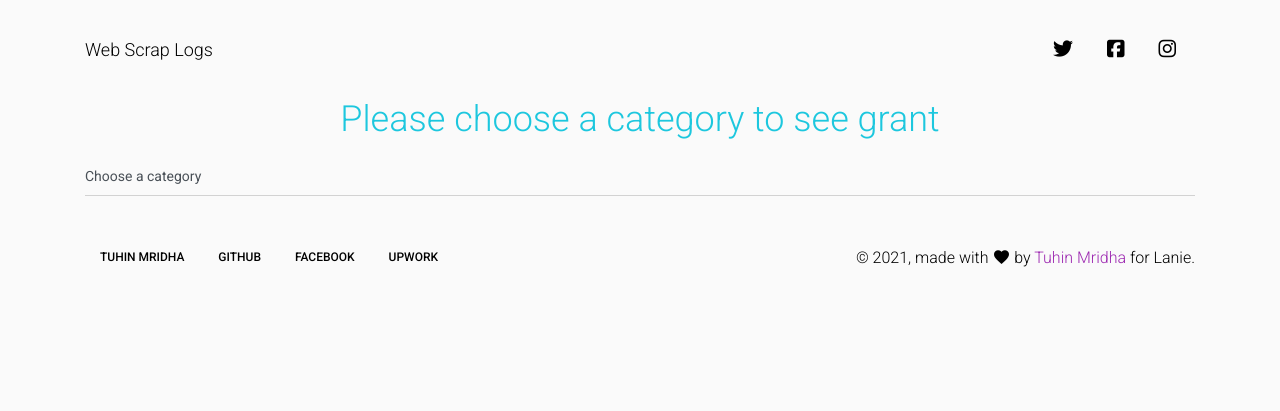
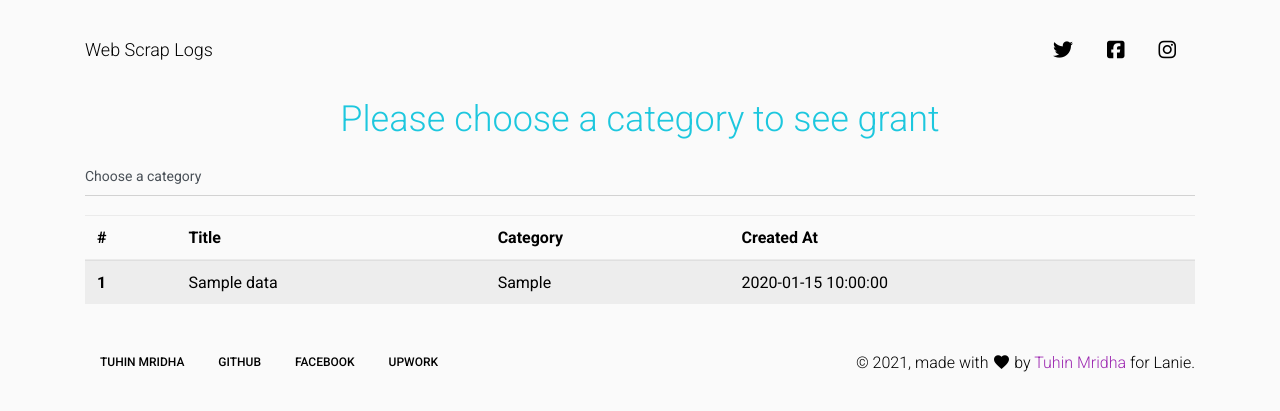
Before and after one commit to mxTuhin/WebScrap-01, a PHP site: page / in a window 1280 px wide. Shown: the top 411 px of the page. Run offline with PHP 8.4, Linux system fonts and the light colour scheme; tables that the repository leaves empty or names only in its code hold one stand-in row (values such as "Sample post"); style sheets or scripts are compiled from the project's sources; some libraries are stand-ins or nearby versions.

Commit message:
Completed Till Fetch Grants

```diff
--- a/assets/js/material-kit.js
+++ b/assets/js/material-kit.js
@@ -252,4 +252,4 @@ var BrowserDetect = {
 
 };
 
-var better_browser = '<div class="container"><div class="better-browser row"><div class="col-md-2"></div><div class="col-md-8"><h3>We are sorry but it looks like your Browser doesn\'t support our website Features. In order to get the full experience please download a new version of your favourite browser.</h3></div><div class="col-md-2"></div><br><div class="col-md-4"><a href="https://www.mozilla.org/ro/firefox/new/" class="btn btn-warning">Mozilla</a><br></div><div class="col-md-4"><a href="https://www.google.com/chrome/browser/desktop/index.html" class="btn ">Chrome</a><br></div><div class="col-md-4"><a href="http://windows.microsoft.com/en-us/internet-explorer/ie-11-worldwide-languages" class="btn">Internet Explorer</a><br></div><br><br><h4>Thank you!</h4></div></div>';
+var better_browser = '<div class="container"><div class="better-browser row"><div class="col-md-2"></div><div class="col-md-8"><h3>We are sorry but it looks like your Browser doesn\'t support our website Features. In order to get the full experience please download a new version of your favourite browser.</h3></div><div class="col-md-2"></div><br><div class="col-md-4"><a href="https://www.mozilla.org/ro/firefox/new/" class="btn btn-warning">Mozilla</a><br></div><div class="col-md-4"><a href="https://www.google.com/chrome/browser/desktop/index.php" class="btn ">Chrome</a><br></div><div class="col-md-4"><a href="http://windows.microsoft.com/en-us/internet-explorer/ie-11-worldwide-languages" class="btn">Internet Explorer</a><br></div><br><br><h4>Thank you!</h4></div></div>';
--- a/assets/scss/material-kit/_misc.scss
+++ b/assets/scss/material-kit/_misc.scss
@@ -96,7 +96,7 @@ label{
   }
 }
 
-// style for index.html (free version)
+// style for index.php (free version)
 
 .section-signup{
   .card-signup{
--- /dev/null
+++ b/config/dbConfig.php
@@ -0,0 +1,11 @@
+<?php
+
+    $server_address = "localhost";              	//If you connecting remotely to this database you need to set the hostname of your server and you need to allow access to your ip from server
+    $database_name = "tuhinmri_webscrap";   	    //Set your database name
+    $username = "root";		    //Set your database username
+    $password = "";		    //Set database password
+
+    // Create connection
+    $db = new mysqli($server_address, $username, $password, $database_name);
+
+?>
--- a/index.html
+++ b/index.php
@@ -11,7 +11,9 @@ Coded by Creative Tim
 =========================================================
 
 The above copyright notice and this permission notice shall be included in all copies or substantial portions of the Software. -->
-<!DOCTYPE html>
+<?php
+include('config/dbConfig.php');
+?>
 <html lang="en">
 
 <head>
@@ -72,7 +74,7 @@ The above copyright notice and this permission notice shall be included in all c
     <br>
     <h2 style="color: #1dc7de">Please choose a category to see grant</h2>
     <form>
-      <select class="form-control" id="category">
+      <select onchange="fetch_grant()" class="form-control" id="category">
         <option value="NotSelected" disabled selected>Choose a category</option>
         <option value="LGBTQ+">LGBTQ+</option>
         <option value="Women">Women</option>
@@ -81,26 +83,63 @@ The above copyright notice and this permission notice shall be included in all c
       </select>
     </form>
   </div>
-  <div class="modal fade" id="myModal" tabindex="-1" role="dialog">
+  <div class="container">
+    <table class="table table-striped">
+      <thead>
+      <tr>
+        <th scope="col">#</th>
+        <th scope="col">Title</th>
+        <th scope="col">Category</th>
+        <th scope="col">Created At</th>
+      </tr>
+      </thead>
+      <tbody id="grant_list">
+              <?php
+                    $sql = "SELECT * FROM data";
+                    $resultMember = mysqli_query($db, $sql);
+                    $i = 1;
+                    while($data = mysqli_fetch_assoc($resultMember)){
+                ?>
+                        <tr onclick="show_info('<?php echo $data['title'] ?>', '<?php echo $data['category'] ?>', ' <?php echo mysqli_real_escape_string($db, $data['text']) ?>')" data-toggle="modal" data-target="#rowInfoViewer">
+                            <th scope="row"><?php echo $i ?></th>
+                            <td><?php echo $data['title'] ?></td>
+                            <td><?php echo $data['category'] ?></td>
+                            <td><?php echo $data['created_at'] ?></td>
+                        </tr>
+
+              <?php
+                    }
+              ?>
+
+      </tbody>
+    </table>
+
+  </div>
+
+  <!-- Modal -->
+  <div class="modal fade" id="rowInfoViewer" tabindex="-1" role="dialog" aria-labelledby="exampleModalCenterTitle" aria-hidden="true">
       <div class="modal-dialog modal-dialog-centered" role="document">
           <div class="modal-content">
               <div class="modal-header">
-          <h5 class="modal-title">Modal title</h5>
+                  <h5  class="modal-title" id="exampleModalLongTitle"> <span class="text-info" id="modal_title"> Default Title </span> <small> <span class="text-warning" id="modal_category">(Default Category)</span> </small> </h5>
+
                   <button type="button" class="close" data-dismiss="modal" aria-label="Close">
-            <i class="material-icons">clear</i>
+                      <span aria-hidden="true">&times;</span>
                   </button>
               </div>
               <div class="modal-body">
-          <p>Far far away, behind the word mountains, far from the countries Vokalia and Consonantia, there live the blind texts. Separated they live in Bookmarksgrove right at the coast of the Semantics, a large language ocean. A small river named Duden flows by their place and supplies it with the necessary regelialia. It is a paradisematic country, in which roasted parts of sentences fly into your mouth. Even the all-powerful Pointing has no control about the blind texts it is an almost unorthographic life One day however a small line of blind text by the name of Lorem Ipsum decided to leave for the far World of Grammar.
-          </p>
+                  <p class="text-primary" id="modal_text">Default Text</p>
+
               </div>
               <div class="modal-footer">
-          <button type="button" class="btn btn-link">Nice Button</button>
-          <button type="button" class="btn btn-danger btn-link" data-dismiss="modal">Close</button>
+
+                  <button type="button" class="btn btn-secondary" data-dismiss="modal">Close</button>
+
               </div>
           </div>
       </div>
   </div>
+
   <!--  End Modal -->
   <footer class="footer" data-background-color="black">
     <div class="container">
@@ -140,6 +179,10 @@ The above copyright notice and this permission notice shall be included in all c
   <!--   Core JS Files   -->
   <script src="./assets/js/core/jquery.min.js" type="text/javascript"></script>
   <script src="./assets/js/core/popper.min.js" type="text/javascript"></script>
+  <!-- JavaScript Bundle with Popper -->
+  <script src="https://cdn.jsdelivr.net/npm/bootstrap@5.0.1/dist/js/bootstrap.bundle.min.js"
+          integrity="sha384-gtEjrD/SeCtmISkJkNUaaKMoLD0//ElJ19smozuHV6z3Iehds+3Ulb9Bn9Plx0x4"
+          crossorigin="anonymous"></script>
   <script src="./assets/js/core/bootstrap-material-design.min.js" type="text/javascript"></script>
   <script src="./assets/js/plugins/moment.min.js"></script>
   <!--	Plugin for the Datepicker, full documentation here: https://github.com/Eonasdan/bootstrap-datetimepicker -->
@@ -167,6 +210,40 @@ The above copyright notice and this permission notice shall be included in all c
       }
     }
   </script>
+
+<script>
+function show_info(title, category, text){
+    $("#modal_text").html(text);
+    $("#modal_title").html(title);
+    $("#modal_category").html("("+category+")");
+
+
+
+}
+</script>
+
+<script>
+    function fetch_grant(){
+        var cat = document.getElementById("category").value;
+        console.log(cat)
+
+        $.ajax({
+            type : 'get',
+            url : 'fetch_grant.php',
+            data:{
+                'category': cat
+
+            },
+            success:function(data){
+                console.log(data);
+                document.getElementById("grant_list").innerHTML=data;
+
+            }
+        });
+
+    }
+</script>
+
 </body>
 
 </html>
```
Also changed, not shown: fetch_grant.php (added, +19 -0 lines), assets/js/material-kit.min.js, 1 other file. Lines whose indentation alone changed are shown as unchanged.
